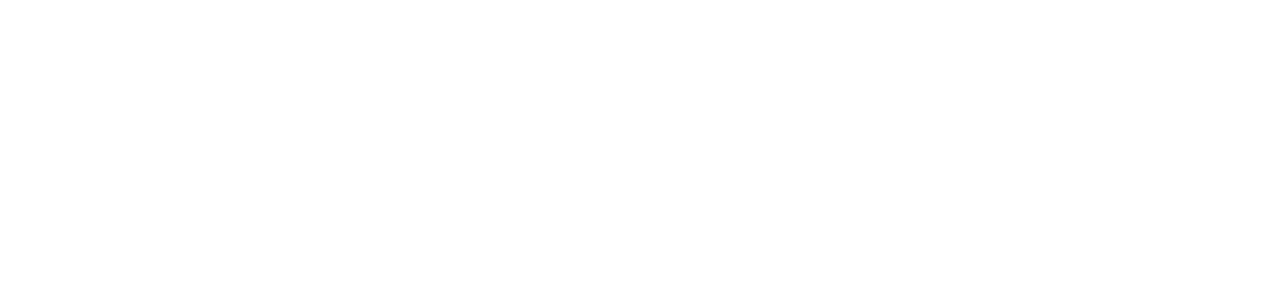
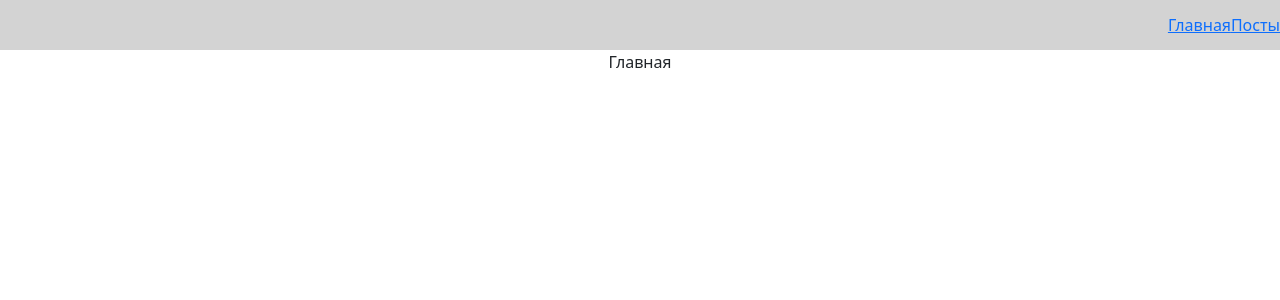
Before and after one commit to vas1levnv/react-test, a React (Create React App) app: page / in a window 1280 px wide. Shown: the top 300 px of the page. Built offline with nearby package versions, Linux system fonts and the light colour scheme.

Commit message:
роутинг 2:18:49

```diff
--- a/src/App.js
+++ b/src/App.js
@@ -1,12 +1,23 @@
 import './styles/App.css'
+import {BrowserRouter, Link, Route, Routes} from "react-router-dom";
+import Posts from "./pages/Posts";
+import About from "./pages/About";
 
 
 function App() {
-
     return (
-        <div className="App">
-
-        </div>
+        <BrowserRouter>
+            <div className="navbar">
+                <div className="navbar__links">
+                    <Link to={'/'}>Главная</Link>
+                    <Link to={'/posts'}>Посты</Link>
+                </div>
+            </div>
+            <Routes>
+                <Route path="/" element={<About/>}/>
+                <Route path="/posts" element={<Posts/>}/>
+            </Routes>
+        </BrowserRouter>
     )
 }
 
--- /dev/null
+++ b/src/pages/About.js
@@ -0,0 +1,11 @@
+import React from 'react';
+
+const About = () => {
+    return (
+        <div>
+            Главная
+        </div>
+    );
+};
+
+export default About;
--- a/src/styles/App.css
+++ b/src/styles/App.css
@@ -6,7 +6,8 @@
 
 #root {
     display: flex;
-    justify-content: center;
+    align-items: center;
+    flex-direction: column;
 }
 
 .App {
@@ -40,22 +41,35 @@
 }
 
 .post-exit-active {
-   transform: translateX(-350px);
+    transform: translateX(-350px);
     transition: all 500ms ease-in;
 }
 
-.page__wrapper{
+.page__wrapper {
     margin-top: 30px;
     display: flex;
 }
 
-.page{
+.page {
     padding: 10px;
     border: 1px solid teal;
     cursor: pointer;
 }
 
-.page__current{
+.page__current {
     border: 2px solid orange;
     font-weight: bold;
 }
+
+.navbar {
+    height: 50px;
+    width: 100vw;
+    display: flex;
+    align-items: center;
+    padding: 0 15px;
+    background: lightgray;
+}
+
+.navbar__links{
+    margin-left: auto;
+}
```
Also changed, not shown: src/pages/Posts.js (renamed from src/pages/Post.js, +11 -11 lines).
